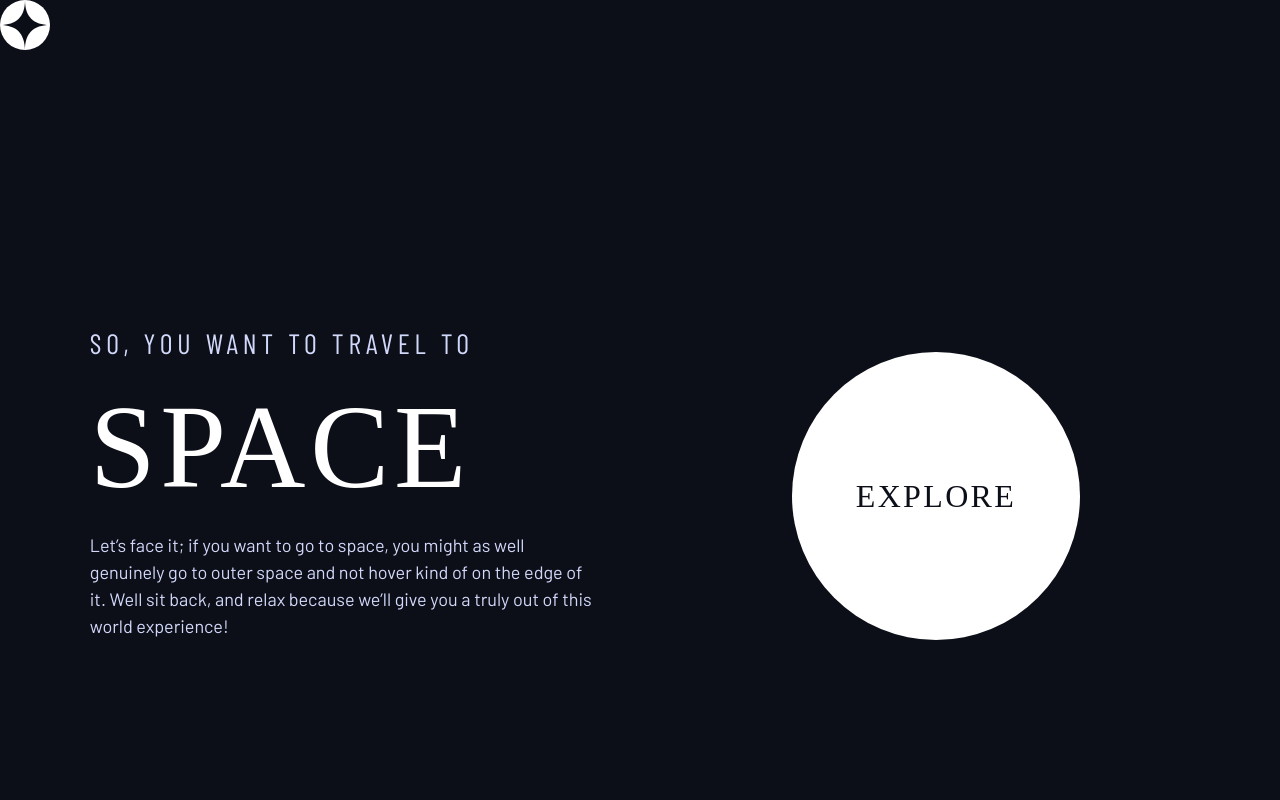
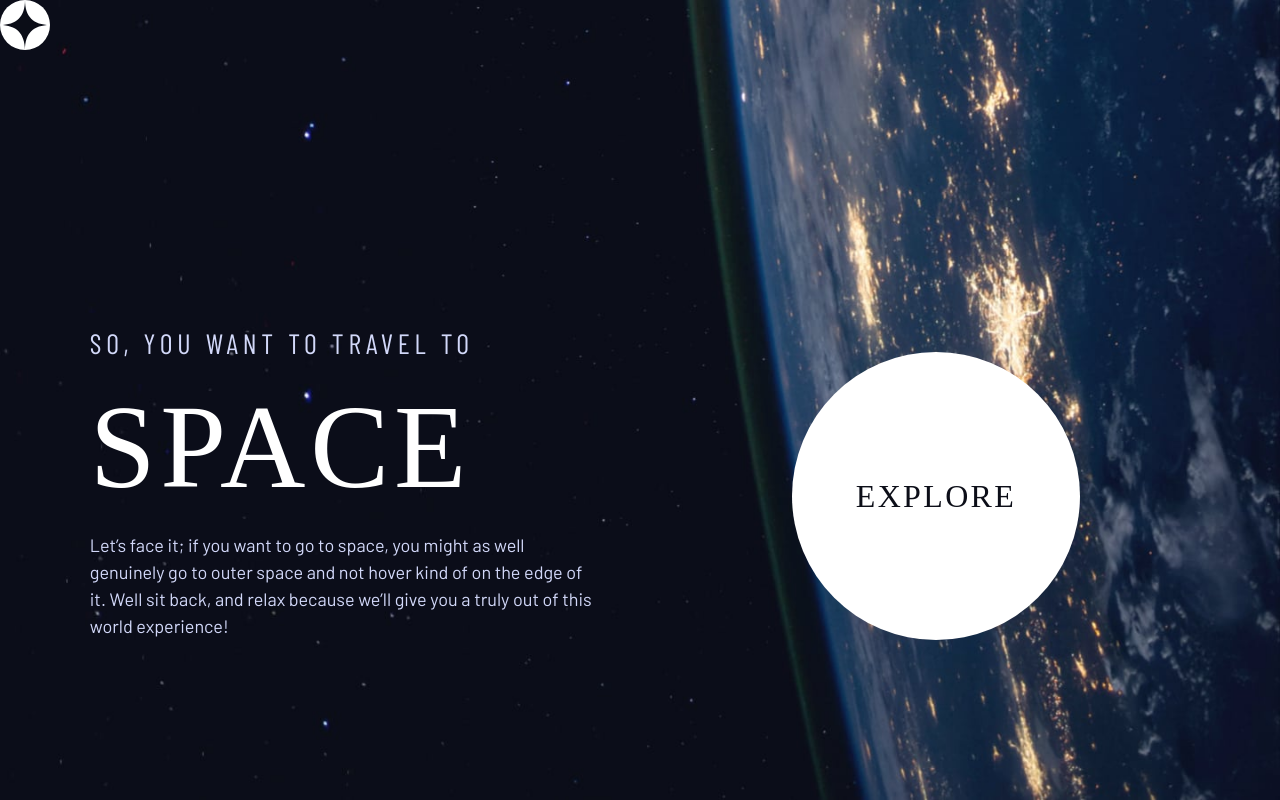
Before and after one commit to srzvan/space-travel-agency, a Next.js app: page / in a window 1280 px wide. Built offline with nearby package versions, Linux system fonts and the light colour scheme; a web font is replaced by a local one.

Commit message:
index page background-image

```diff
--- a/pages/index.js
+++ b/pages/index.js
@@ -1,9 +1,23 @@
+import * as React from "react";
+
 import Link from "next/link";
 import Image from "next/image";
 
 import Flow from "components/Flow";
 
+import styles from "styles/pages/Index.module.css";
+
 export default function Home() {
+  React.useEffect(() => {
+    const body = document.querySelector("body");
+
+    body.classList.add(styles.body);
+
+    return () => {
+      body.classList.remove(styles.body);
+    };
+  }, []);
+
   return (
     <>
       <header className="flex" style={{ justifyContent: "space-between" }}>
--- a/styles/globals.css
+++ b/styles/globals.css
@@ -41,3 +41,11 @@
     --fs-400: 1.125rem;
   }
 }
+
+/* ----------------------------- */
+/* Page specific background      */
+/* ----------------------------- */
+body {
+  background-size: cover;
+  background-position: bottom center;
+}
--- /dev/null
+++ b/styles/pages/Index.module.css
@@ -0,0 +1,16 @@
+.body {
+  background-image: url("../../public/home/background-home-mobile.jpg");
+}
+
+@media (min-width: 35rem) {
+  .body {
+    background-position: center center;
+    background-image: url("../../public/home/background-home-tablet.jpg");
+  }
+}
+
+@media (min-width: 45rem) {
+  .body {
+    background-image: url("../../public/home/background-home-desktop.jpg");
+  }
+}
```
